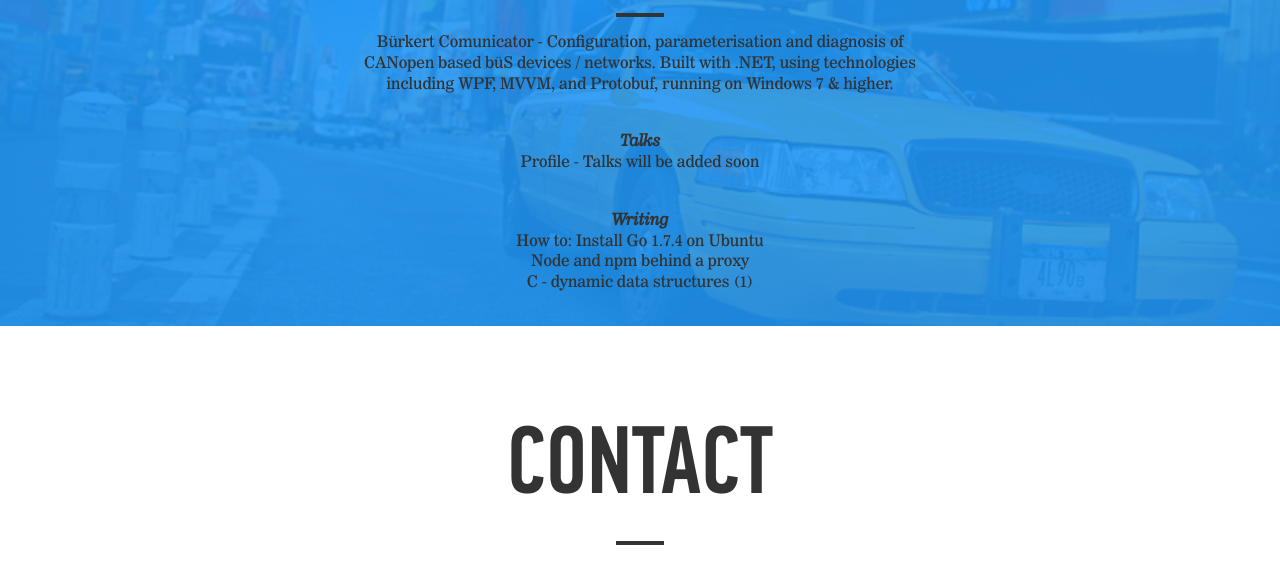
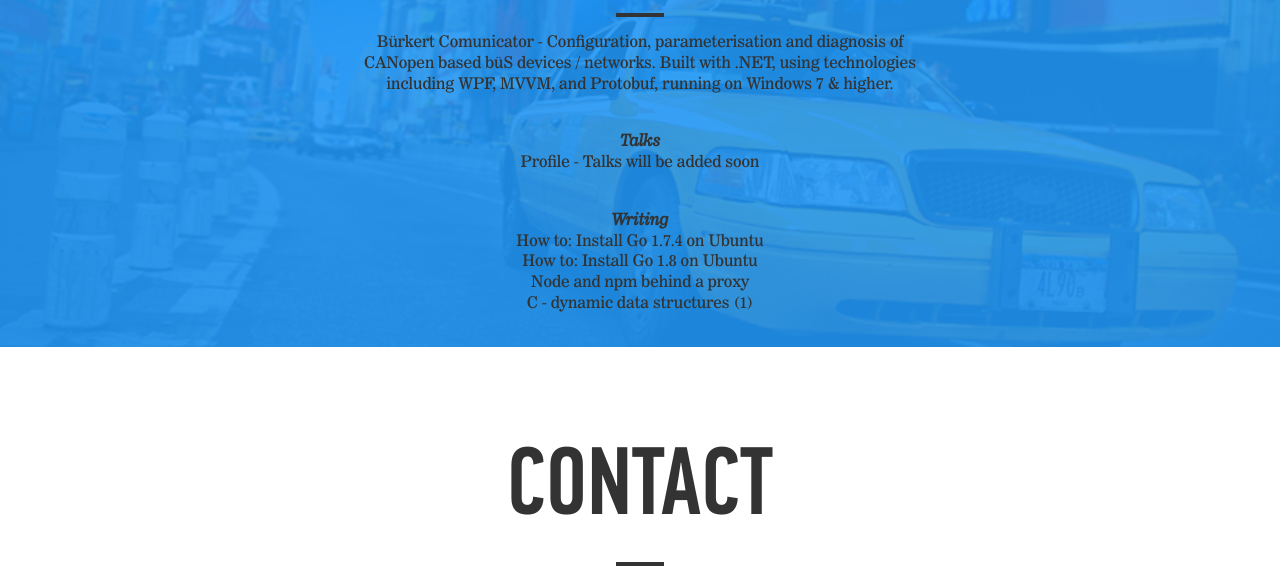
Before and after one commit to patdhlk/patdhlk.github.io, a plain HTML site: page index.html in a window 1280 px wide. Shown: the part 1926-2500 px from the top of the page. Drawn offline with Linux system fonts and the light colour scheme.

Commit message:
Update index.html

```diff
--- a/index.html
+++ b/index.html
@@ -64,6 +64,7 @@
                 <p class="talks">
 
                     <a href="https://medium.com/@patdhlk/how-to-install-go-1-7-4-on-ubuntu-16-04-4602fb744994">How to: Install Go 1.7.4 on Ubuntu</a>
+                    <a href="https://medium.com/@patdhlk/how-to-install-go-1-8-on-ubuntu-16-04-710967aa53c9">How to: Install Go 1.8 on Ubuntu</a>
                     <a href="https://medium.com/@patdhlk/node-js-and-npm-behind-a-proxy-111708b82718">Node and npm behind a proxy</a>
                     <a href="https://medium.com/@patdhlk/c-dynamic-data-structures-1-7e518b2868a0">C - dynamic data structures (1)</a>
                 </p>
```
